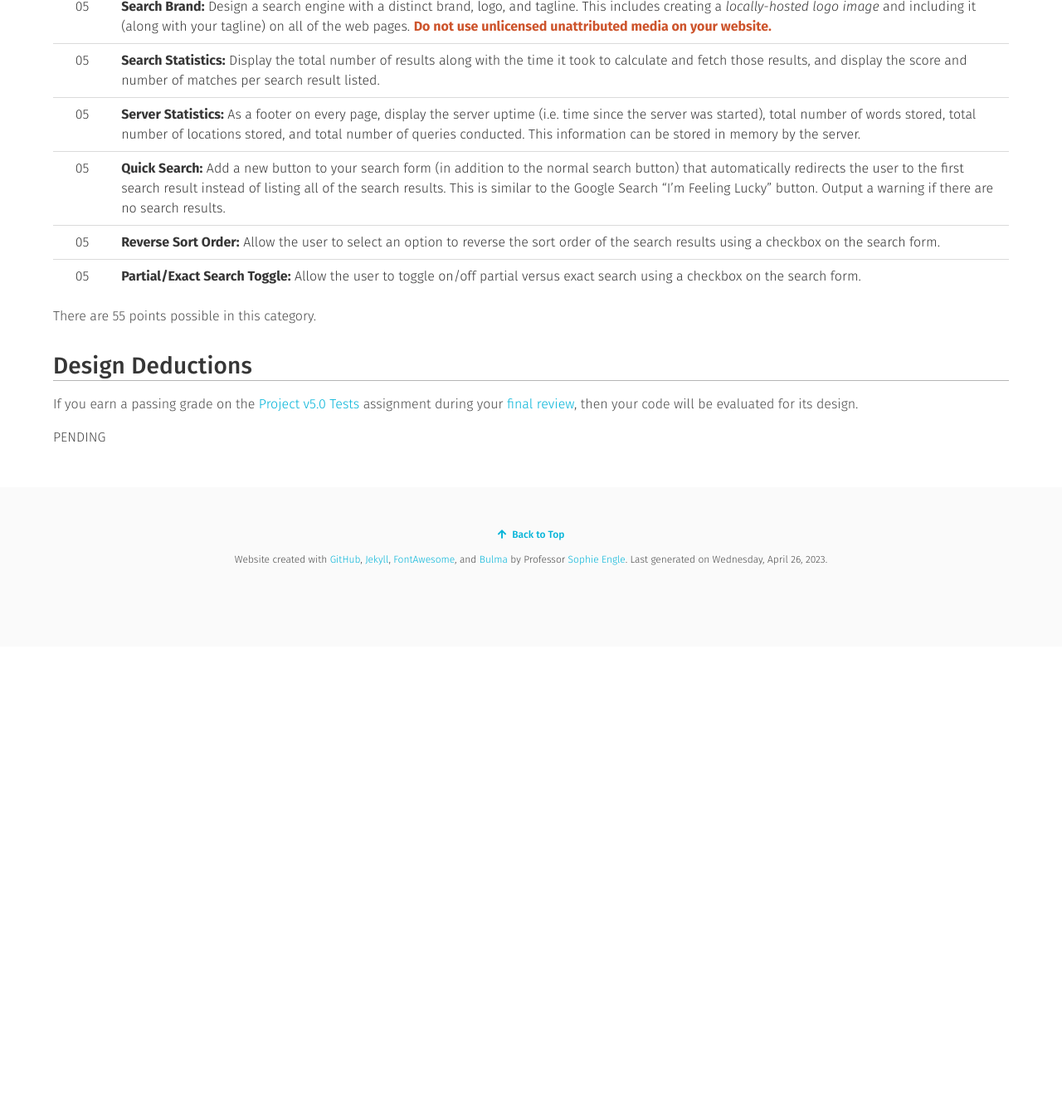
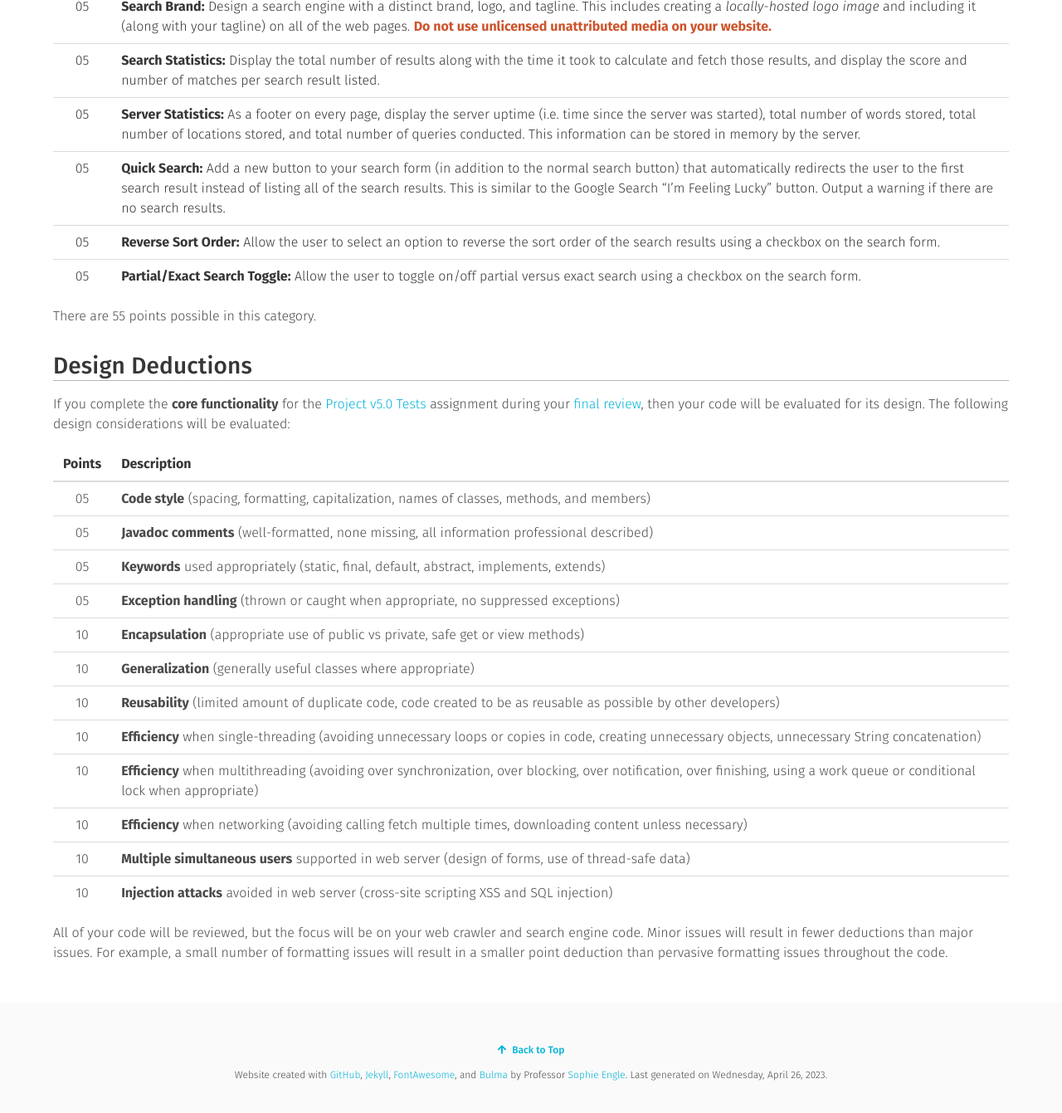
Before and after one commit to usf-cs272-spring2023/usf-cs272-spring2023.github.io, a Jekyll site: the page built from _projects/project-5.md, in a window 1280 px wide and 1400 px high, scrolled down 5431 px. Shown: the top 1341 px of the window at 83% size. Built offline with Jekyll 4.4.1, drawn with Linux system fonts in a browser that asks for light colours; comment, search, counter and statistics services are not loaded; before the commit the page ends 6210 px from its top, so only the background shows below that; some of the changed text lies outside the part shown.

Commit message:
Added design deductions

```diff
--- a/_projects/project-5.md
+++ b/_projects/project-5.md
@@ -79,7 +79,7 @@ This grade is earned by meeting the following requirements:
 
   1. You have well-designed project code, including all code created for previous projects. See the [Design Deductions](#design-deductions) section for details.
 
-This project will be graded and reviewed during [finals week](final-review.html) only.
+This project will be graded and reviewed during [finals week](final-review.html) only. You can earn a **partial grade** for this assignment (unlike other design assignments).
 
 ### Run Examples
 
@@ -191,7 +191,7 @@ The following miscellaneous features may also be implemented:
 
 | Points | Description |
 |:------:|:--------------------------|
-| 10 | **Graceful Shutdown:** Allow an administrator to trigger a password-protected graceful shutdown of your search engine without calling `System.exit()``. |
+| 10 | **Graceful Shutdown:** Allow an administrator to trigger a password-protected graceful shutdown of your search engine without calling `System.exit()`. |
 | 10 | **Web Framework:** Design a search engine using any popular CSS/style framework to create a consistent style for all the web pages. For example, consider using [Bulma](https://bulma.io/), [Bootstrap (Twitter)](https://getbootstrap.com/), [Pure.css](https://purecss.io/), [Material (Google)](https://material.io/develop/web/), [Semantic UI](https://semantic-ui.com/), and many more. |
 | 05 | **Light/Dark Mode Toggle:** Allow users to toggle between light mode (light colored background with dark text) and dark mode (dark colored background with light text) styles for your website. |
 | 05 | **Search Brand:** Design a search engine with a distinct brand, logo, and tagline. This includes creating a *locally-hosted logo image* and including it (along with your tagline) on all of the web pages. **Do not use unlicensed unattributed media on your website.**{: .has-text-danger } |
@@ -207,22 +207,21 @@ There are 55 points possible in this category.
 ## Design Deductions
 {: .page-header }
 
-If you earn a passing grade on the [{{ site.data.projects["tests_v50"].text }}]({{ site.data.projects["design_v3x"].book }}) assignment during your [final review](final-review.html), then your code will be evaluated for its design.
+If you complete the **core functionality** for the [{{ site.data.projects["tests_v50"].text }}]({{ site.data.projects["design_v3x"].book }}) assignment during your [final review](final-review.html), then your code will be evaluated for its design. The following design considerations will be evaluated:
 
+| Points | Description |
+|:------:|:------------|
+| 05 | **Code style** (spacing, formatting, capitalization, names of classes, methods, and members) |
+| 05 | **Javadoc comments** (well-formatted, none missing, all information professional described) |
+| 05 | **Keywords** used appropriately (static, final, default, abstract, implements, extends) |
+| 05 | **Exception handling** (thrown or caught when appropriate, no suppressed exceptions) |
+| 10 | **Encapsulation** (appropriate use of public vs private, safe get or view methods) |
+| 10 | **Generalization** (generally useful classes where appropriate) |
+| 10 | **Reusability** (limited amount of duplicate code, code created to be as reusable as possible by other developers) |
+| 10 | **Efficiency** when single-threading (avoiding unnecessary loops or copies in code, creating unnecessary objects, unnecessary String concatenation) |
+| 10 | **Efficiency** when multithreading (avoiding over synchronization, over blocking, over notification, over finishing, using a work queue or conditional lock when appropriate) |
+| 10 | **Efficiency** when networking (avoiding calling fetch multiple times, downloading content unless necessary) |
+| 10 | **Multiple simultaneous users** supported in web server (design of forms, use of thread-safe data) |
+| 10 | **Injection attacks** avoided in web server (cross-site scripting XSS and SQL injection) |
 
-PENDING
-
-
-{% comment %}
-
-
-### Final Code Review
-
-Students must meet the requirements for the [{{ site.data.projects[page.review1].text }}]({{ site.data.projects[page.review1].canvas }}) grade prior to their [final code review](final-review.html) appointment. Since the last normal code reviews are offered on **Friday, December 9th**, this means all project 3 code reviews must be completed by then. Students cannot have a project 3 and project 4 code review in their final code review appointment. See the [final code review](final-review.html) guide for details.
-
-### Project Extra Credit
-
-Students that are eligible for [{{ site.data.projects[page.review1].text }}]({{ site.data.projects[page.review1].canvas }}) during finals week may complete additional [search engine](project-4b.html) functionality to earn extra credit in the project category. Students that are not eligible for this project may complete [other extra credit](extra-credit.html) opportunities instead at the end of the semester.
-
-These extra credit opportunities can be completed to make up for points lost due to late penalties or other deductions in the projects category. These opportunities may not be used to earn over a 100% grade in this category.
-{% endcomment %}
+All of your code will be reviewed, but the focus will be on your web crawler and search engine code. Minor issues will result in fewer deductions than major issues. For example, a small number of formatting issues will result in a smaller point deduction than pervasive formatting issues throughout the code.
```
